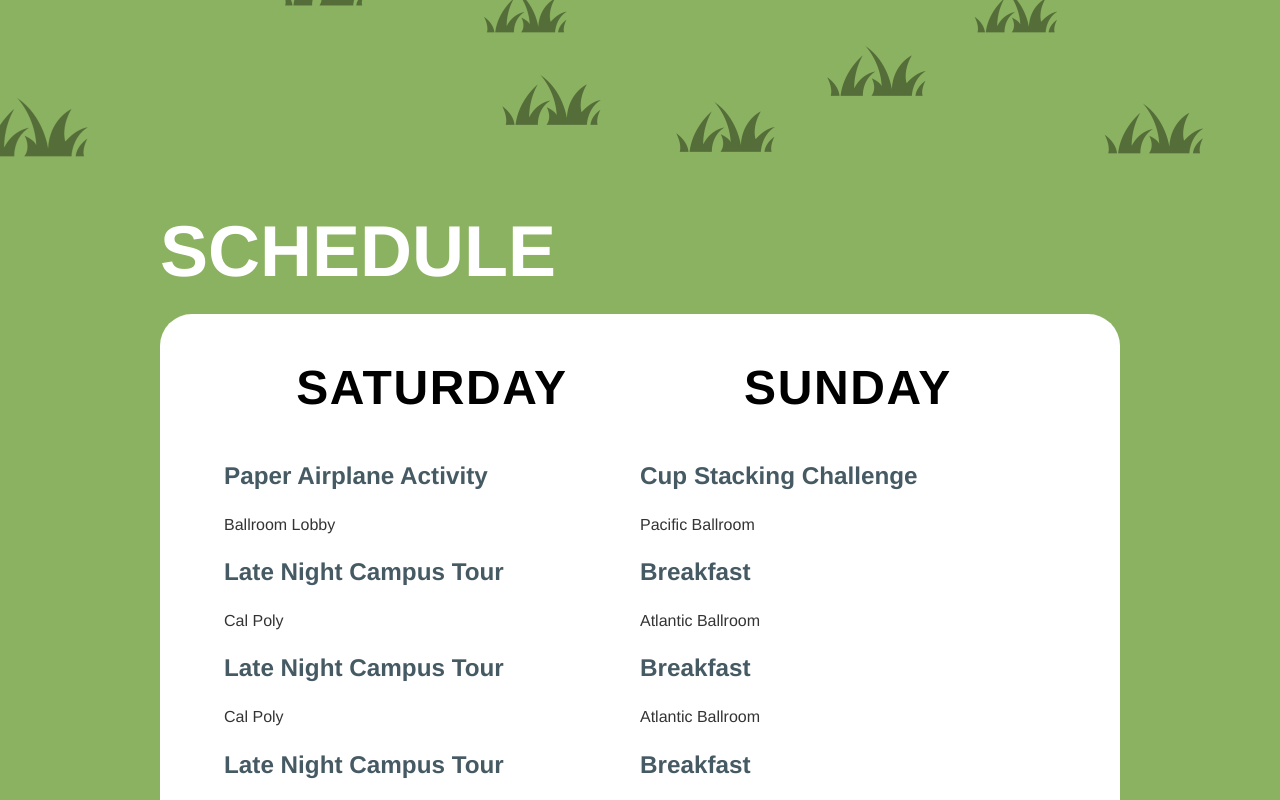
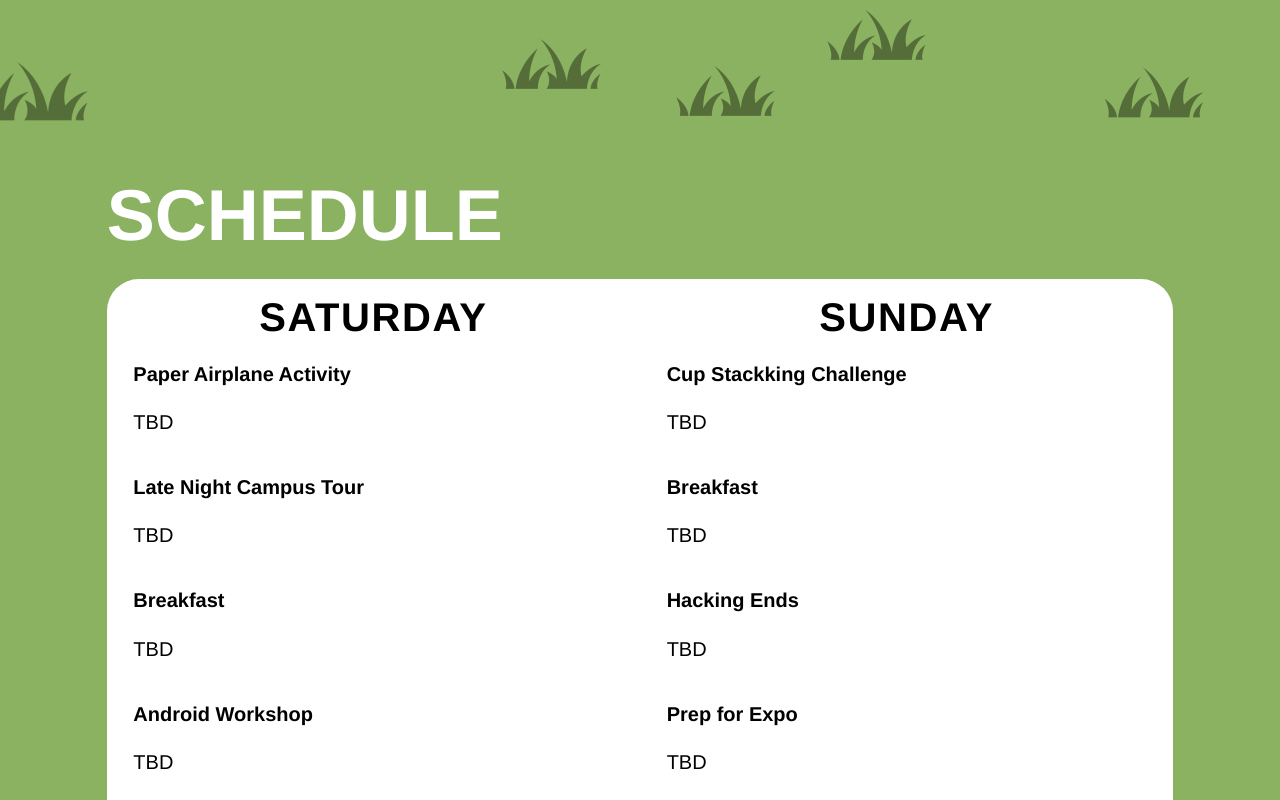
Before and after one commit to slohacks/slo-hacks-2019, a Gatsby site: page / in a window 1280 px wide. Shown: the part 2000-2800 px from the top of the page. Built offline with nearby package versions, Linux system fonts and the light colour scheme; Gatsby itself is replaced by a stand-in of ours.

Commit message:
feat(src): draft FAQ section and refactor schedule and website layout

```diff
--- a/src/components/Baker.module.css
+++ b/src/components/Baker.module.css
@@ -4,7 +4,6 @@
 }
 
 .baker_image {
-  width: 100vw;
   height: auto;
   align-self: center;
   margin-bottom: 0;
--- /dev/null
+++ b/src/components/FAQ.jsx
@@ -0,0 +1,42 @@
+import React from 'react';
+import styles from './FAQ.module.css';
+import Header from './common/Header';
+import Column from '../components/common/Column';
+import TextSection from '../components/common/TextSection';
+import TextHeader from '../components/common/TextHeader';
+import questions from './data/FAQ.json';
+
+const FAQ = () => {
+  function renderFAQSections(sectionNum) {
+    const { body } = questions;
+    return body[sectionNum].questions.map((question) => { // eslint-disable-line arrow-body-style
+      return (
+        <div className={styles.question}>
+          <TextHeader fontSize="1.25rem" color="black">{question.title}</TextHeader>
+          <TextSection fontSize="1.25rem" color="black">{question.answer}</TextSection>
+        </div>
+      );
+    });
+  }
+
+  return (
+    <div className={styles.faq}>
+      <Header fontSize="4.5rem" color="black">FAQ</Header>
+      <div className={styles.faqWrapper}>
+        <section className={styles.faqSection}>
+          <Column>
+            {renderFAQSections(0)}
+          </Column>
+        </section>
+
+        <section className={styles.faqSection}>
+          <Column >
+            {renderFAQSections(1)}
+          </Column>
+        </section>
+      </div>
+    </div>
+  );
+};
+
+export default FAQ;
--- /dev/null
+++ b/src/components/FAQ.module.css
@@ -0,0 +1,26 @@
+.faq {
+  display: grid;
+  grid-template-columns: 1fr 9fr 2fr;
+  grid-row-gap: 2rem;
+  grid-template-areas:
+  '. header .'
+  '. faqWrapper .';
+  grid-area: faq;
+  background-color: rgba(135,224,225, .7);
+  padding: 4rem 0;
+}
+
+.faqWrapper {
+  display: flex;
+  justify-content: space-between;
+  flex-direction: row;
+  grid-area: faqWrapper;
+}
+
+.faqSection {
+  width: 45%;
+}
+
+.question {
+  padding: 0.5rem 0;
+}
--- a/src/components/History.module.css
+++ b/src/components/History.module.css
@@ -1,4 +1,5 @@
 .history {
+  margin-top: 8rem;
   grid-area: history;
 }
 
@@ -9,7 +10,6 @@
   '. historyHeader historyText .';
 }
 
-
 .historyHeader {
   grid-area: historyHeader;
 }
--- a/src/components/Schedule.jsx
+++ b/src/components/Schedule.jsx
@@ -3,98 +3,48 @@ import Header from '../components/common/Header';
 import Column from '../components/common/Column';
 import TextSection from '../components/common/TextSection';
 import TextHeader from '../components/common/TextHeader';
-import TextGroup from '../components/common/TextGroup';
 import styles from './Schedule.module.css';
+import events from './data/Schedule.json';
+import bottomGrass from '../assets/bottomGrass.png';
 
-const Schedule = () => (
+const Schedule = () => {
+  function renderEvents(eventSection) {
+    const { body } = events;
+    return body[eventSection].events.map((event) => { // eslint-disable-line arrow-body-style
+      return (
+        <div className={styles.event}>
+          <TextHeader fontSize="1.25rem" color="black">{event.title}</TextHeader>
+          <TextSection fontSize="1.25rem" color="black">{event.location}</TextSection>
+        </div>
+      );
+    });
+  }
+
+  return (
     <div className={styles.schedule}>
       <Header fontSize="4.5rem" color="white">Schedule</Header>
       <div className={styles.scheduleWrapper}>
-      <div className={styles.scheduleSection}>
+        <section className={styles.scheduleSection}>
           <div className={styles.dayHeader}>
             <TextHeader>Saturday</TextHeader>
           </div>
           <Column>
-          <TextGroup>
-            <TextHeader>Paper Airplane Activity</TextHeader>
-            <TextSection>Ballroom Lobby</TextSection>
-          </TextGroup>
+            {renderEvents(0)}
+          </Column>
+        </section>
 
-          <TextGroup>
-            <TextHeader>Late Night Campus Tour</TextHeader>
-            <TextSection>Cal Poly</TextSection>
-          </TextGroup>
-
-          <TextGroup>
-            <TextHeader>Late Night Campus Tour</TextHeader>
-            <TextSection>Cal Poly</TextSection>
-          </TextGroup>
-
-          <TextGroup>
-            <TextHeader>Late Night Campus Tour</TextHeader>
-            <TextSection>Cal Poly</TextSection>
-          </TextGroup>
-
-          <TextGroup>
-            <TextHeader>Late Night Campus Tour</TextHeader>
-            <TextSection>Cal Poly</TextSection>
-          </TextGroup>
-
-          <TextGroup>
-            <TextHeader>Late Night Campus Tour</TextHeader>
-            <TextSection>Cal Poly</TextSection>
-          </TextGroup>
-
-          <TextGroup>
-            <TextHeader>Late Night Campus Tour</TextHeader>
-            <TextSection>Cal Poly</TextSection>
-          </TextGroup>
-
-          <TextGroup>
-            <TextHeader>Late Night Campus Tour</TextHeader>
-            <TextSection>Cal Poly</TextSection>
-          </TextGroup>
-
-          <TextGroup>
-            <TextHeader>Late Night Campus Tour</TextHeader>
-            <TextSection>Cal Poly</TextSection>
-          </TextGroup>
-
-          <TextGroup>
-            <TextHeader>Late Night Campus Tour</TextHeader>
-            <TextSection>Cal Poly</TextSection>
-          </TextGroup>
-        </Column>
-      </div>
-
-      <div className={styles.scheduleSection}>
+        <section className={styles.scheduleSection}>
           <div className={styles.dayHeader}>
             <TextHeader>Sunday</TextHeader>
           </div>
           <Column>
-          <TextGroup>
-            <TextHeader>Cup Stacking Challenge</TextHeader>
-            <TextSection>Pacific Ballroom</TextSection>
-          </TextGroup>
-
-          <TextGroup>
-            <TextHeader>Breakfast</TextHeader>
-            <TextSection>Atlantic Ballroom</TextSection>
-          </TextGroup>
-
-          <TextGroup>
-            <TextHeader>Breakfast</TextHeader>
-            <TextSection>Atlantic Ballroom</TextSection>
-          </TextGroup>
-
-          <TextGroup>
-            <TextHeader>Breakfast</TextHeader>
-            <TextSection>Atlantic Ballroom</TextSection>
-          </TextGroup>
+            {renderEvents(1)}
           </Column>
+        </section>
       </div>
-    </div>
+      <img className={styles.bottomGrass_image} src={bottomGrass} alt="grass" />
     </div>
   );
+};
 
 export default Schedule;
--- a/src/components/Schedule.module.css
+++ b/src/components/Schedule.module.css
@@ -1,11 +1,10 @@
 .schedule {
   display: grid;
-  grid-template-columns: 1fr 6fr 1fr;
-  grid-template-rows:  1fr auto 1fr;
+  grid-template-columns: 1fr 10fr 1fr;
   grid-template-areas:
   '. header .'
   '. scheduleWrapper .'
-  '. . .';
+  'bottomGrass bottomGrass bottomGrass';
   grid-area: schedule;
   background-color: #8bb261;
 }
@@ -16,22 +15,28 @@
   flex-direction: row;
   grid-area: scheduleWrapper;
   background-color: white;
-  border-radius: 2em;
-  padding: 0 4rem;
+  border-radius: 2rem;
+}
+
+.event {
+  padding: 0.5rem 0;
 }
 
 .scheduleSection {
-  width: 50%;
+  width: 45%;
 }
 
-
 .dayHeader h2{
-  font-size: 3rem;
+  font-size: 2.5rem;
   font-weight: bold;
   color: black;
   letter-spacing: .1rem;
   text-transform: uppercase;
-  padding: 1em 0;
+  padding: 1rem 0;
   margin-bottom: 0;
   text-align: center;
 }
+
+.bottomGrass_image {
+  grid-area: bottomGrass;
+}
--- a/src/components/Tracks.jsx
+++ b/src/components/Tracks.jsx
@@ -24,7 +24,7 @@ const Tracks = () => (
 
       <div className={styles.trackContainer}>
         <img className={styles.image} src={machine} alt={machine} />
-        <TextHeader fontSize="2rem" color="white">Ai + Machine</TextHeader>
+        <TextHeader fontSize="2rem" color="white">AI + Machine</TextHeader>
         <TextHeader fontSize="2rem" color="white">Learning</TextHeader>
         <TextSection color="white">
           A hackathon is an event, typically lasting several days,
--- /dev/null
+++ b/src/components/data/FAQ.json
@@ -0,0 +1,55 @@
+{
+  "body":
+  [
+    {
+      "questions":
+      [
+        {
+          "title": "What is a hackathon?",
+          "answer": "A hackathon is an event where students with common interests from all over the nation come together and collaborate on a project over a 24-hour period."
+        },
+        {
+          "title": "Who can come?",
+          "answer": "All college students (both graduate and undergraduate) are welcome! No prior experience is necessary."
+        },
+        {
+          "title": "What can I build?",
+          "answer": "If you can think it, you can build it. We encourage students to build technological projects, whether they be software or hardware."
+        },
+        {
+          "title": "What if I don't have a team or idea?",
+          "answer": "Not a problem. There will be time to find other students who don't have a team yet!"
+        },
+        {
+          "title": "Still have questions?",
+          "answer": "Feel free to shoot us an email at team@slohacks.com or contact us on Facebook!"
+        }
+      ]
+    },
+    {
+      "questions":
+      [
+        {
+          "title": "What should I bring?",
+          "answer": "Bring your ID, computer, and sleeping bag (optional). All the necessary equipment for hardware projects will be provided."
+        },
+        {
+          "title": "How much does it cost?",
+          "answer": "Food and admission are absolutely FREE! Commute will be free for students traveling within California."
+        },
+        {
+          "title": "Is there a code of conduct?",
+          "answer": "Please refer to the MLH website."
+        },
+        {
+          "title": "What should I bring?",
+          "answer": "We will be reimbursing hackers for their transportation within California. Check your email upon acceptance for more details!"
+        },
+        {
+          "title": "What should I bring?",
+          "answer": "Feel free to shoot us an email at team@slohacks.com or contact us on Facebook."
+        }
+      ]
+    }
+  ]
+}
--- /dev/null
+++ b/src/components/data/Schedule.json
@@ -0,0 +1,63 @@
+{
+  "body":
+  [
+    {
+      "events":
+      [
+        {
+          "title": "Paper Airplane Activity",
+          "location": "TBD"
+        },
+        {
+          "title": "Late Night Campus Tour",
+          "location": "TBD"
+        },
+        {
+          "title": "Breakfast",
+          "location": "TBD"
+        },
+        {
+          "title": "Android Workshop",
+          "location": "TBD"
+        },
+        {
+          "title": "Shirts Distribution",
+          "location": "TBD"
+        },
+        {
+          "title": "Lunchn",
+          "location": "TBD"
+        },
+        {
+          "title": "Raffles",
+          "location": "TBD"
+        }
+      ]
+    },
+    {
+      "events":
+      [
+        {
+          "title": "Cup Stackking Challenge",
+          "location": "TBD"
+        },
+        {
+          "title": "Breakfast",
+          "location": "TBD"
+        },
+        {
+          "title": "Hacking Ends",
+          "location": "TBD"
+        },
+        {
+          "title": "Prep for Expo",
+          "location": "TBD"
+        },
+        {
+          "title": "Expo",
+          "location": "TBD"
+        }
+      ]
+    }
+  ]
+}
--- a/src/pages/index.jsx
+++ b/src/pages/index.jsx
@@ -3,6 +3,7 @@ import Tracks from '../components/Tracks';
 import History from '../components/History';
 import Baker from '../components/Baker';
 import Schedule from '../components/Schedule';
+import FAQ from '../components/FAQ';
 import styles from './index.module.css';
 
 const IndexPage = () => (
@@ -11,6 +12,7 @@ const IndexPage = () => (
     <History />
     <Baker />
     <Schedule />
+    <FAQ />
   </div>
 );
 export default IndexPage;
--- a/src/pages/index.module.css
+++ b/src/pages/index.module.css
@@ -1,19 +1,10 @@
 .layout {
   display: grid;
-  grid-template-columns: 1fr 6fr 1fr;
-  grid-template-rows: 1fr 5fr 2fr auto auto auto;
+  grid-template-columns: 1fr 10fr 1fr;
   grid-template-areas:
-  '. . .'
   '. tracks .'
-  '. . .'
   '. history .'
   'baker baker baker'
-  'schedule schedule schedule';
+  'schedule schedule schedule'
+  'faq faq faq';
 }
-
-
-
-.scheduleWrapper {
-  background-color: #8bb261;
-  grid-area: scheduleWrapper;
-}
```
Also changed, not shown: src/components/Tracks.module.css (+5 -5 lines), src/components/common/Button.jsx (+13 -3 lines), src/assets/bottomGrass.png (added). Lines whose indentation alone changed are shown as unchanged.
